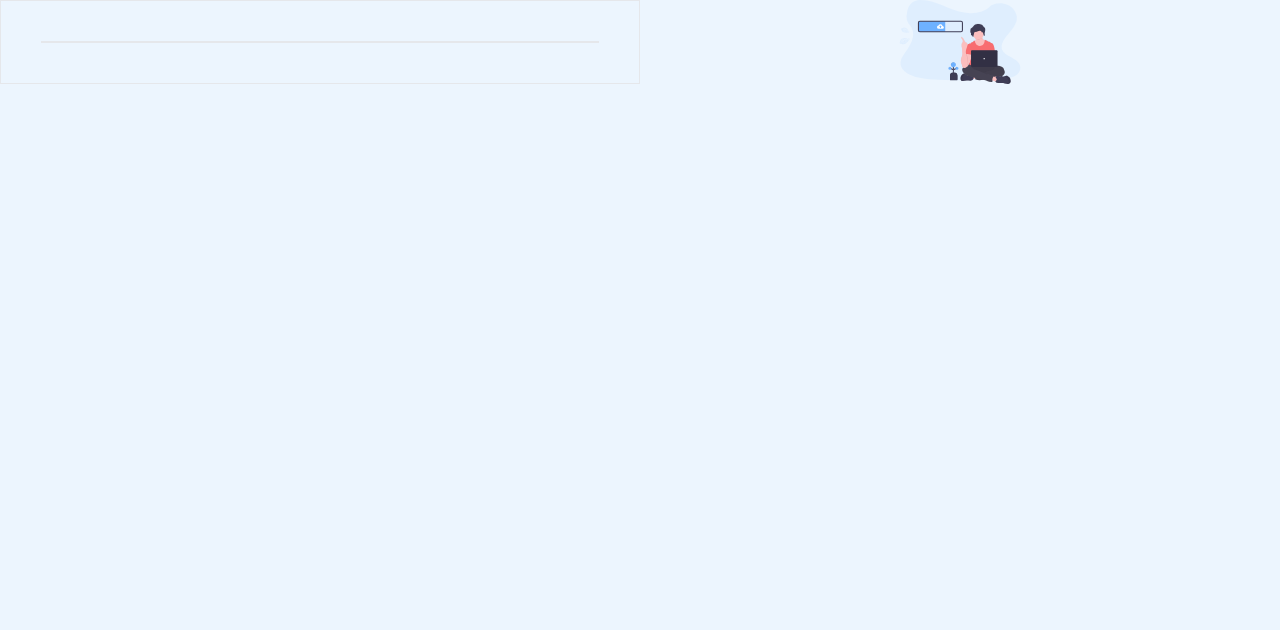
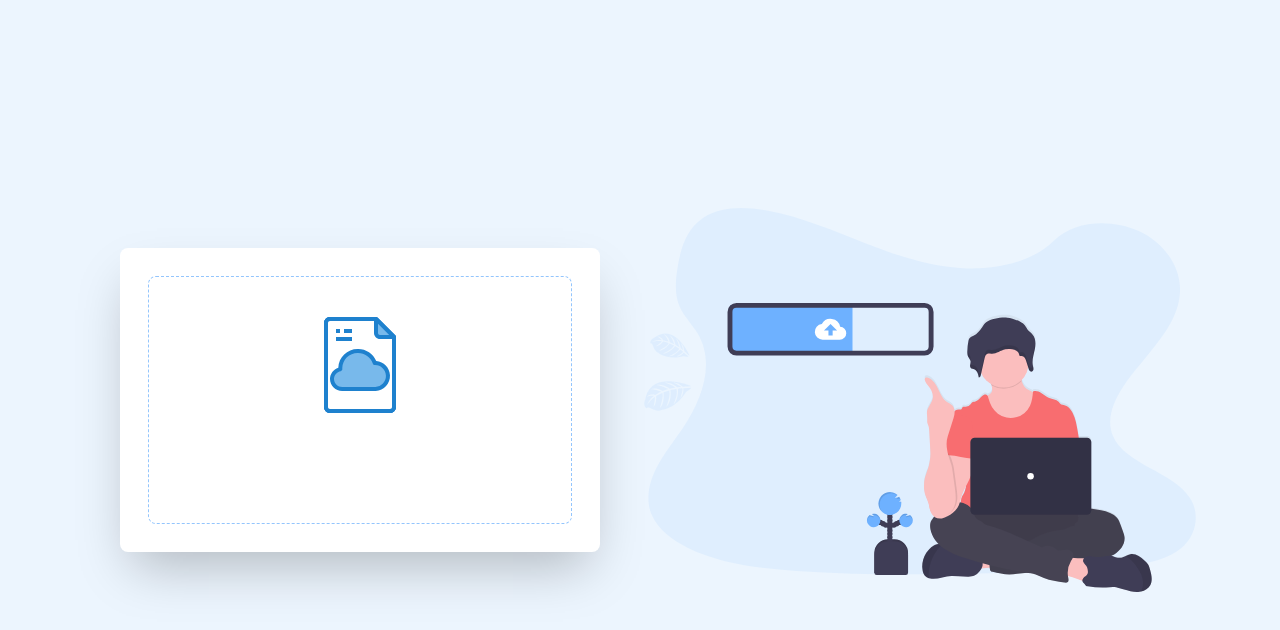
Before and after one commit to rubaith-dev/share-script, a Next.js app in the folder client/: page / in a window 1280 px wide. Shown: the top 630 px of the page. Built offline with nearby package versions, Linux system fonts and the light colour scheme.

Commit message:
Input field design completed

```diff
--- a/client/pages/index.tsx
+++ b/client/pages/index.tsx
@@ -1,21 +1,54 @@
+import { DragEvent } from "react";
 import Image from "next/image";
-import { Inter } from "next/font/google";
-
-const inter = Inter({ subsets: ["latin"] });
 
 export default function Home() {
+
+  const onDragOver = (e: DragEvent<HTMLDivElement>) =>{
+    e.preventDefault()
+    // console.log(e)
+  }
+
+  const onDrop = (e: DragEvent<HTMLDivElement>) =>{
+    e.preventDefault()
+    console.log(e)
+  }
+
   return (
-    <section className="grid grid-cols-2">
-      <div className="border p-10">
-        <div className="border h-full"></div>
-      </div>
-      <div className="relative">
-        <Image
-          src="/undraw-upload.svg"
-          alt="Picture of file sharing"
-          fill
-
-        />
+    <section className="flex justify-center items-center w-full h-screen md:px-20">
+      <div className="md:grid grid-cols-2 h-96 w-full">
+        <div className="p-5 md:p-10 h-full">
+          <div
+            className="bg-white rounded-lg shadow-2xl h-full p-7 group"
+            onDragOver={onDragOver}
+            onDrop={onDrop}
+          >
+            <div className="border border-dashed border-blue-300 rounded-lg h-full">
+              <div className="relative h-24 mt-10">
+                <Image
+                  src="/file.svg"
+                  alt="Picture of file sharing"
+                  fill
+                  className="z-20"
+                />
+                <Image
+                  src="/file.svg"
+                  alt="Picture of file sharing"
+                  fill
+                  className="upload-icon-left"
+                />
+                <Image
+                  src="/file.svg"
+                  alt="Picture of file sharing"
+                  fill
+                  className="upload-icon-right"
+                />
+              </div>
+            </div>
+          </div>
+        </div>
+        <div className="relative">
+          <Image src="/undraw-upload.svg" alt="Picture of file sharing" fill />
+        </div>
       </div>
     </section>
   );
--- a/client/styles/globals.css
+++ b/client/styles/globals.css
@@ -5,3 +5,11 @@
 body{
   background-color:#ECF5FE;
 }
+
+.upload-icon-left{
+  @apply group-hover:-rotate-[20deg] group-hover:scale-90 group-hover:-translate-x-7 group-hover:translate-y-1 z-10 transition ease-in-out duration-300
+}
+
+.upload-icon-right{
+  @apply group-hover:rotate-[20deg] group-hover:scale-90 group-hover:translate-x-7 group-hover:translate-y-1 z-10 transition ease-in-out duration-300
+}
--- a/client/tailwind.config.js
+++ b/client/tailwind.config.js
@@ -1,18 +1,21 @@
 /** @type {import('tailwindcss').Config} */
 module.exports = {
   content: [
-    './pages/**/*.{js,ts,jsx,tsx,mdx}',
-    './components/**/*.{js,ts,jsx,tsx,mdx}',
-    './app/**/*.{js,ts,jsx,tsx,mdx}',
+    "./pages/**/*.{js,ts,jsx,tsx,mdx}",
+    "./components/**/*.{js,ts,jsx,tsx,mdx}",
+    "./app/**/*.{js,ts,jsx,tsx,mdx}",
   ],
   theme: {
     extend: {
       backgroundImage: {
-        'gradient-radial': 'radial-gradient(var(--tw-gradient-stops))',
-        'gradient-conic':
-          'conic-gradient(from 180deg at 50% 50%, var(--tw-gradient-stops))',
+        "gradient-radial": "radial-gradient(var(--tw-gradient-stops))",
+        "gradient-conic":
+          "conic-gradient(from 180deg at 50% 50%, var(--tw-gradient-stops))",
+      },
+      colors: {
+        primary: "#ECF5FE",
       },
     },
   },
   plugins: [],
-}
+};
```
Also changed, not shown: client/public/file.svg (added).
